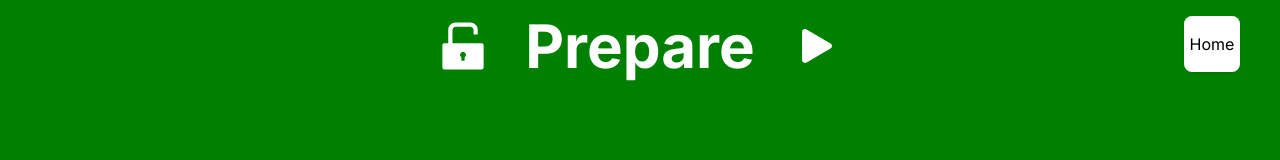
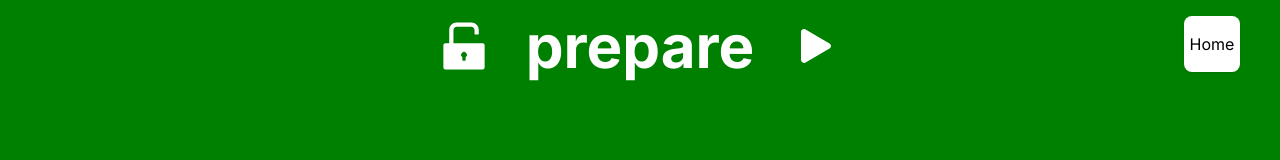
Before and after one commit to Lewisjohnward/tabata-timer, a Next.js app: page / in a window 1280 px wide. Both pictures are taken after a click on the button 1194 px from the left and 172 px from the top of the page. Shown: the top 160 px of the page. Built offline with nearby package versions, Linux system fonts and the light colour scheme.

Commit message:
scrollable intervals getIntervalDetails

```diff
--- a/src/app/pages/workout.tsx
+++ b/src/app/pages/workout.tsx
@@ -1,8 +1,8 @@
 "use client";
 import clsx from "clsx";
-import { useState } from "react";
+import { useEffect, useState } from "react";
 import { AiFillLock, AiFillUnlock } from "react-icons/ai";
-import { BsFillPlayFill } from "react-icons/bs";
+import { BsFillPlayFill, BsFillPauseFill } from "react-icons/bs";
 import { HomeProps } from "../components/types";
 
 type Workout = {
@@ -31,8 +31,23 @@ const workout: Workout = [
   { cooldown: 5 },
 ];
 
+const getIntervalDetails = (interval: {
+  prepare?: number;
+  work?: number;
+  rest?: number;
+  cooldown?: number;
+}) => {
+  const key = Object.keys(interval)[0];
+  return { time: interval[key as keyof typeof interval], intervalType: key };
+};
+
 const Workout = ({ setView }: HomeProps) => {
   const [locked, setLocked] = useState(false);
+  const [running, setRunning] = useState(false);
+  const [currentInterval, setCurrentInterval] = useState(
+    getIntervalDetails(workout[0])
+  );
+
   const bg = "green";
   return (
     <div
@@ -44,18 +59,17 @@ const Workout = ({ setView }: HomeProps) => {
           <button onClick={() => setLocked((prev) => !prev)}>
             {locked ? <AiFillLock /> : <AiFillUnlock />}
           </button>
-          <h1 className="">Prepare</h1>
-          <button>
-            <BsFillPlayFill />
+          <h1 className="">{currentInterval.intervalType}</h1>
+          <button onClick={() => setRunning((prev) => !prev)}>
+            {running ? <BsFillPauseFill /> : <BsFillPlayFill />}
           </button>
         </div>
-        <div className="text-center text-[15rem]">10</div>
+        <div className="text-center text-[15rem]">{currentInterval.time}</div>
       </div>
 
       <div className="h-[400px] overflow-scroll">
         {workout.map((d, i) => {
-          const key = Object.keys(d)[0];
-          const value = d[key as keyof typeof d];
+          const { intervalType, time } = getIntervalDetails(d);
           return (
             <div
               className={clsx(
@@ -64,7 +78,7 @@ const Workout = ({ setView }: HomeProps) => {
               )}
             >
               <button className="py-2 w-full rounded hover:bg-black/30">
-                {i + 1}. {key}: {value}
+                {i + 1}. {intervalType}: {time}
               </button>
             </div>
           );
```
